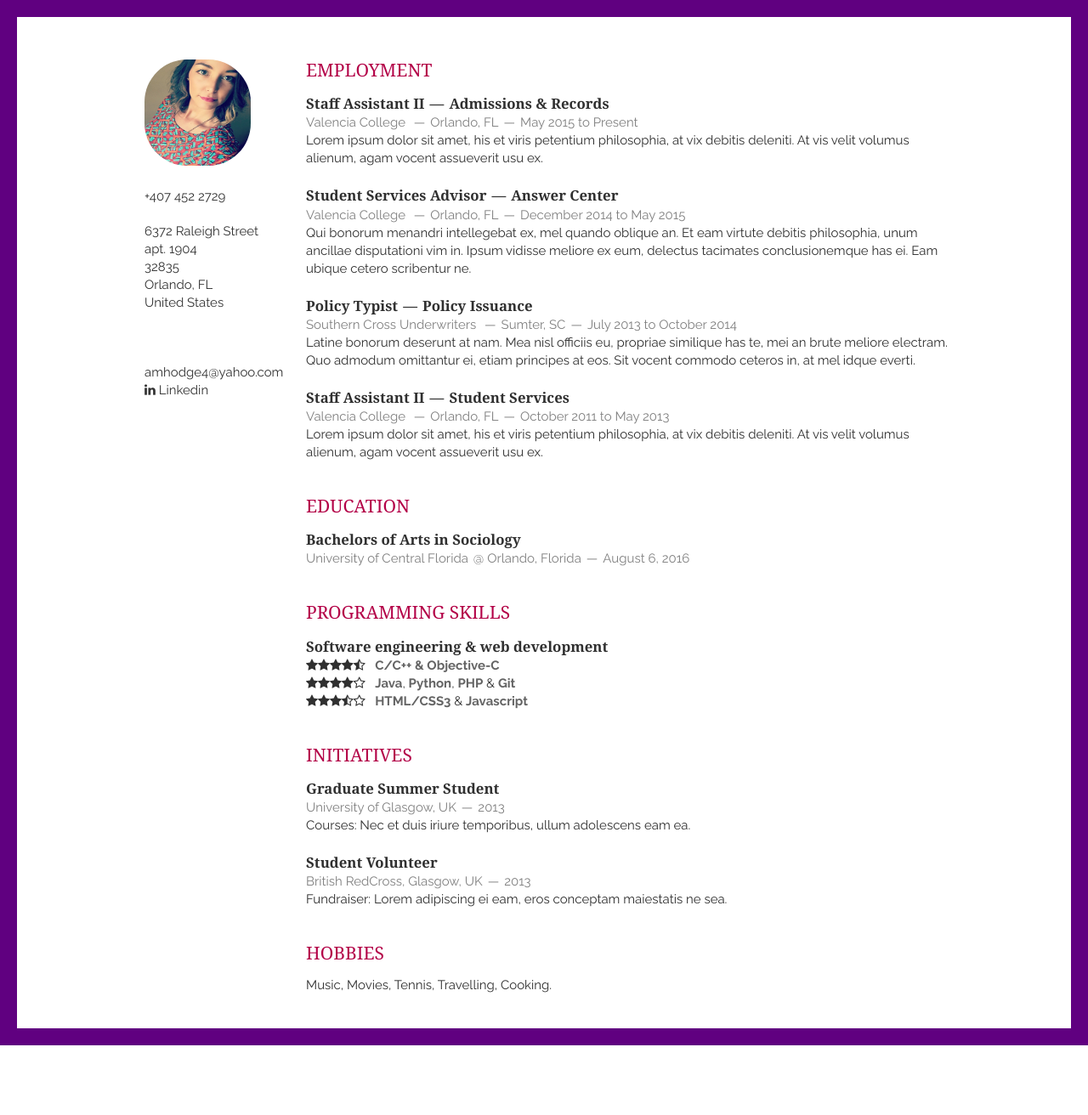
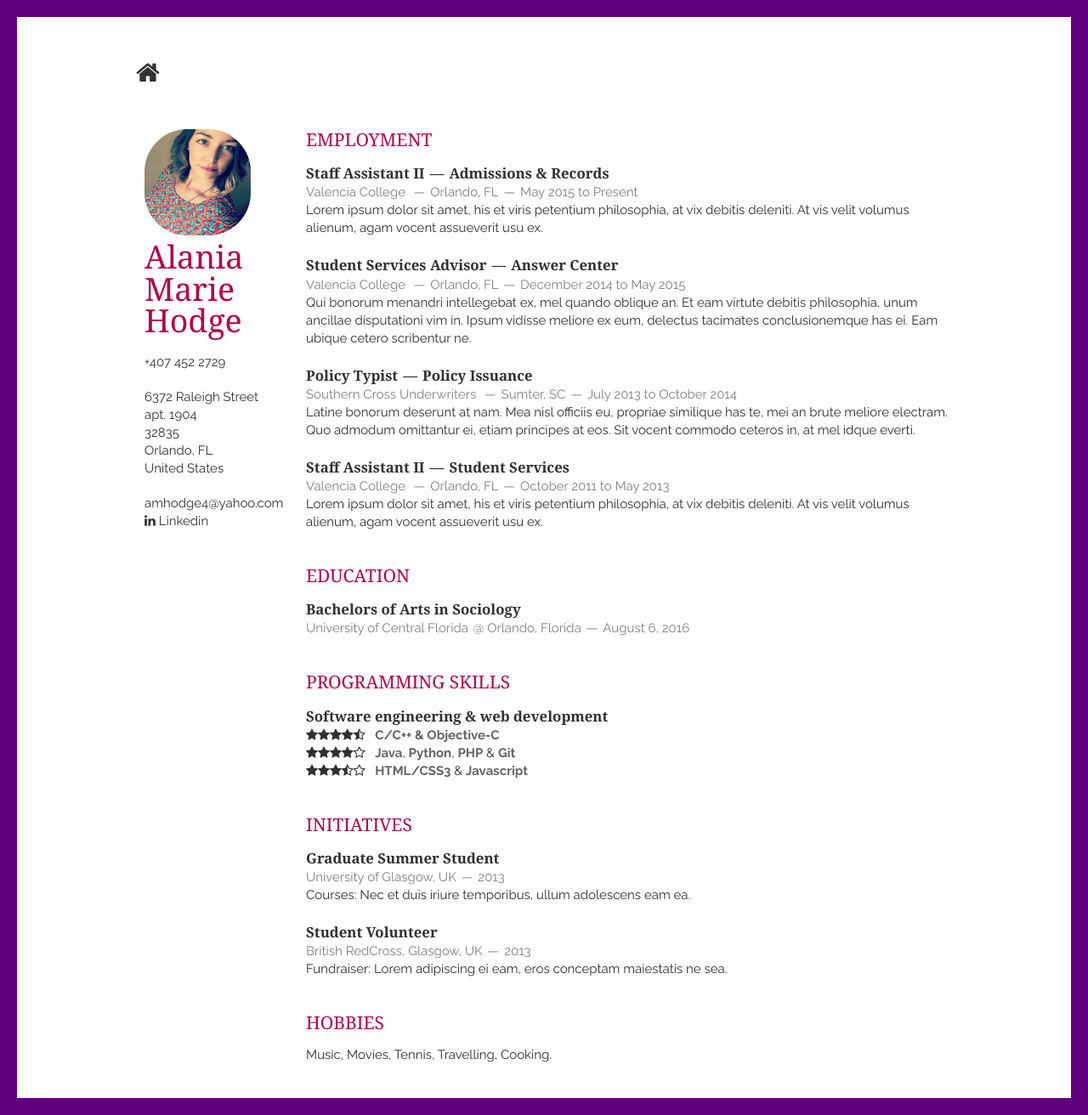
Before and after one commit to alaniahodge/alaniahodge.github.io, a Jekyll site: the page built from resume.html, in a window 1280 px wide. Shown: the whole page at 85% size. Built offline with Jekyll 4.4.1, drawn with Linux system fonts in a browser that asks for light colours; nearby versions of some CDN libraries; before the commit the page ends 1230 px from its top, so only the background shows below that.

Commit message:
added resume layout for resume page

```diff
--- a/_layouts/resume.html
+++ b/_layouts/resume.html
@@ -23,10 +23,19 @@
     <!-- <link rel="apple-touch-icon" sizes="114x114" href="static/img/me-icon-114.png"> -->
 </head>
 <body>
+<nav class="navbar navbar-default">
+  <div class="container">
+    <div class="navbar-header">
+      <a class="navbar-brand" href="{{ site.baseurl }}"><i class="fa fa-home fa-2x"></i></a>
+    </div>
+  </div>
+</nav>
+
+
 <div class="container">
     <header class="three columns">
         <img src="{{ site.baseurl }}static/img/profile.png" class="me">
-        <h1>{{ site.name }}</h1>
+        <h1>{{ site.title}}</h1>
         <p>
             <a href="{{ site.tel_full }}">{{ site.tel }}</a>
         </p>
@@ -38,12 +47,13 @@
                 {{ site.country }}
             </a>
         </address>
+	<!--
         <p>
             <a href="{{ site.website_full }}">{{ site.website }}</a><br/>
-        </p>
+        </p> -->
         <p>
             <a href="{{ site.email_full }}">{{ site.email }}</a><br/>
-            <a href="https://github.com/{{ site.github}}"><i class="fa fa-linkedin"></i> Linkedin</a>
+            <a href="https://linkedin.com/in/{{ site.linkedin}}"><i class="fa fa-linkedin"></i> Linkedin</a>
         </p>
     </header>
     <div class="thirteen columns clearfix">
```
